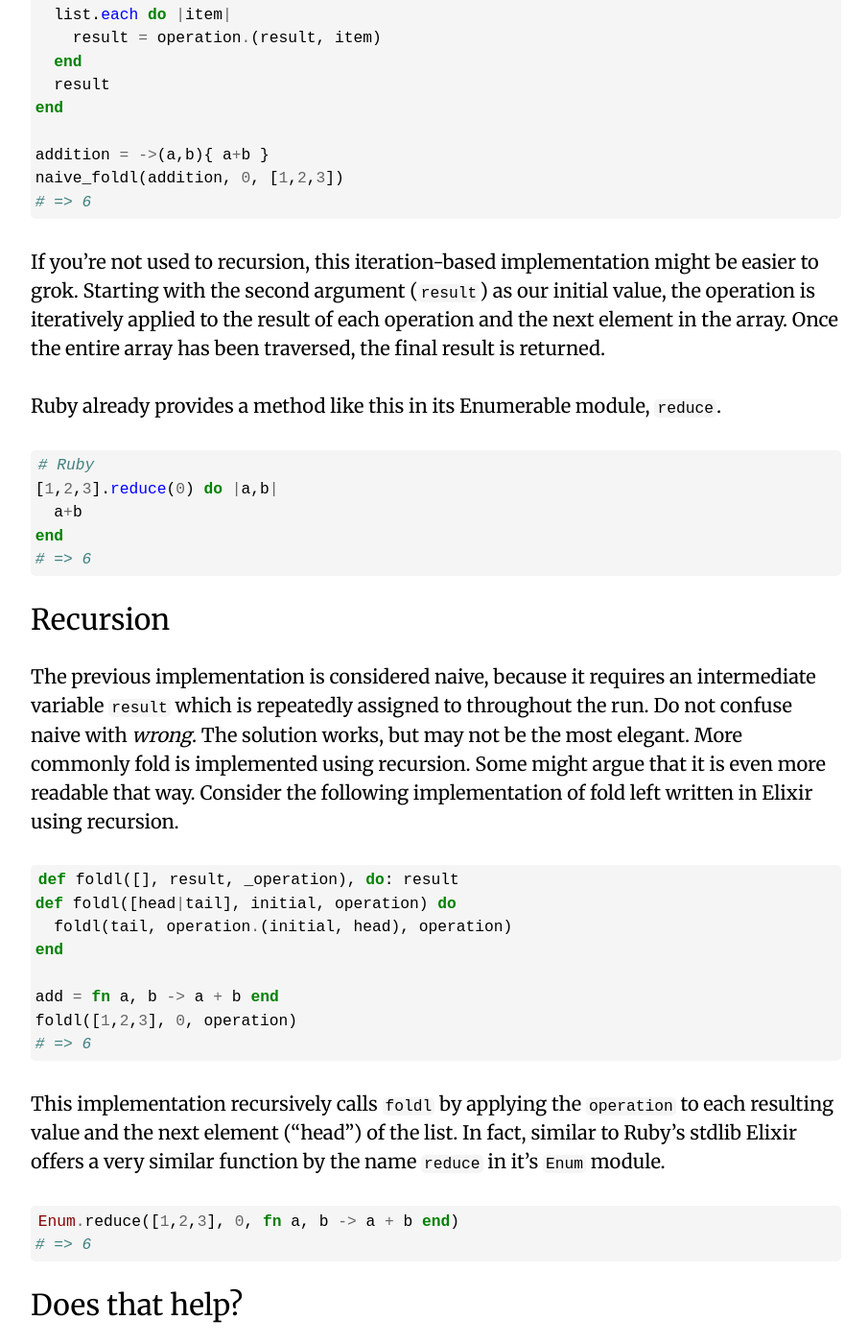
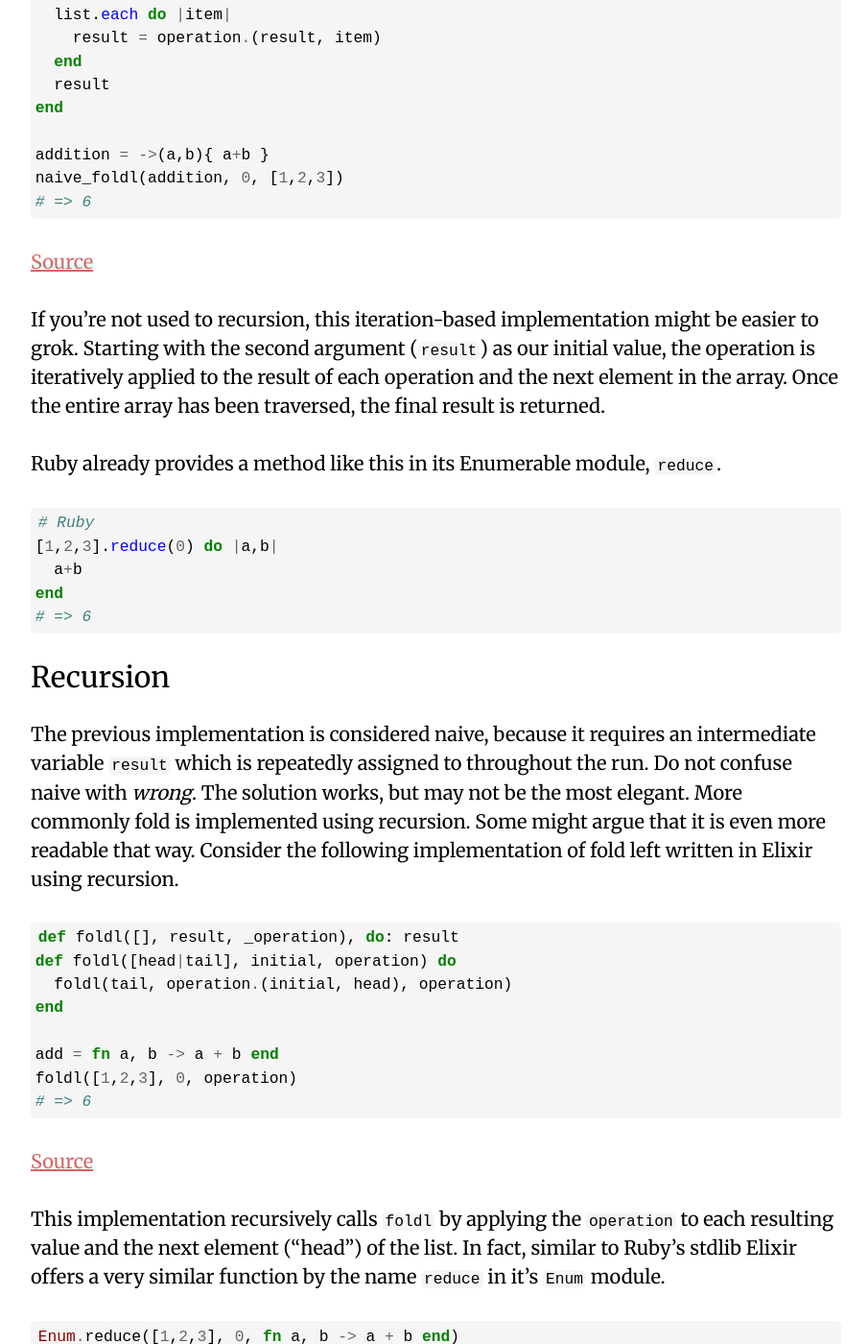
Before and after one commit to iamvery/iamvery.github.com, a Jekyll site: the page built from _posts/2016-06-08-visual-guide-to-folding.md, in a window 1280 px wide and 1400 px high, scrolled down 4685 px. Shown: the whole window at 96% size, without its empty margins (39-944 px from the left). Built offline with Jekyll 4.4.1, drawn with Linux system fonts in a browser that asks for light colours; comment, search, counter and statistics services are not loaded.

Commit message:
Add source links

````diff
--- a/_posts/2016-06-08-visual-guide-to-folding.md
+++ b/_posts/2016-06-08-visual-guide-to-folding.md
@@ -105,6 +105,7 @@ addition = ->(a,b){ a+b }
 naive_foldl(addition, 0, [1,2,3])
 # => 6
 ```
+[Source][rb-fold]
 
 If you're not used to recursion, this iteration-based implementation might be easier to grok.
 Starting with the second argument (`result`) as our initial value, the operation is iteratively applied to the result of each operation and the next element in the array.
@@ -139,6 +140,7 @@ add = fn a, b -> a + b end
 foldl([1,2,3], 0, operation)
 # => 6
 ```
+[Source][ex-fold]
 
 This implementation recursively calls `foldl` by applying the `operation` to each resulting value and the next element ("head") of the list.
 In fact, similar to Ruby's stdlib Elixir offers a very similar function by the name `reduce` in it's `Enum` module.
````
Also changed, not shown: other parts of _posts/2016-06-08-visual-guide-to-folding.md (+2 -0 lines).
